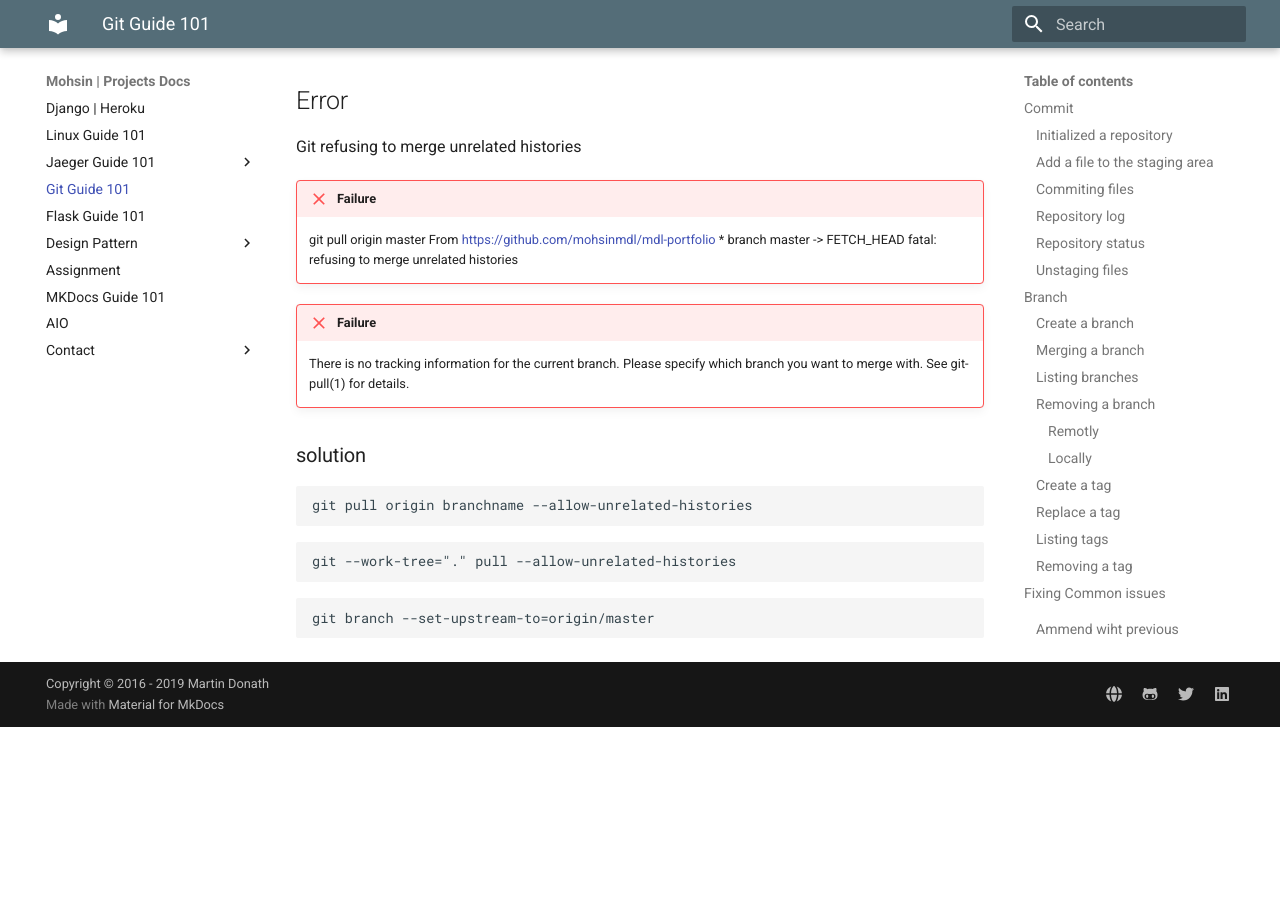
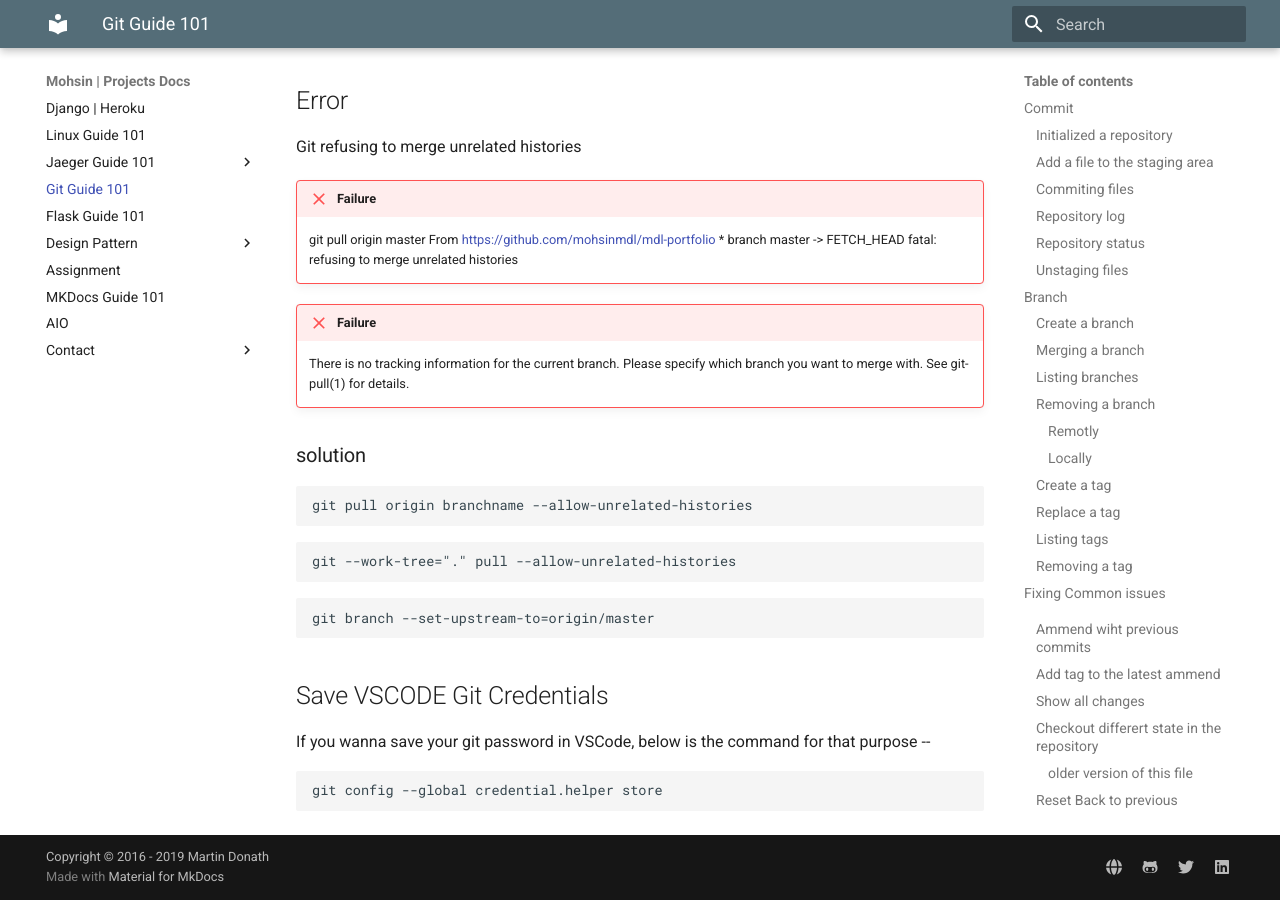
Before and after one commit to mohsinmdl/mdl-docs, an MkDocs documentation site: the page built from docs/git-guide-101.md, in a window 1280 px wide and 900 px high, scrolled down 5297 px. Built offline with MkDocs 1.6.1 and Material for MkDocs 9.7.7, drawn with Linux system fonts in a browser that asks for light colours; before the commit the page ends 6024 px from its top, so only the background shows below that.

Commit message:
update site

````diff
--- a/docs/git-guide-101.md
+++ b/docs/git-guide-101.md
@@ -252,3 +252,11 @@ git --work-tree="." pull --allow-unrelated-histories
 git branch --set-upstream-to=origin/master
 
 ```
+
+
+## Save VSCODE Git Credentials
+If you wanna save your git password in VSCode, below is the command for that purpose --
+```
+git config --global credential.helper store
+
+```
````
